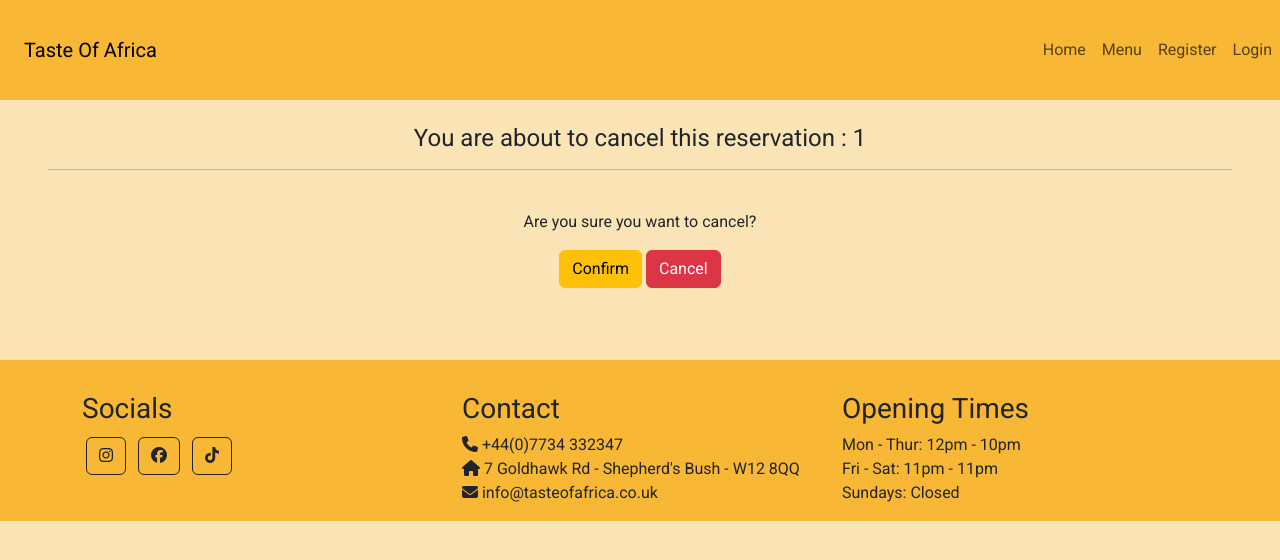
After one commit to KyrianU/taste-of-africa, a Django app: template reservation/templates/delete_reservation.html in a window 1280 px wide. The commit adds this page. Shown: the top 560 px of the page. Run offline with Django 3.2, Linux system fonts and the light colour scheme; the template is opened without the code that fills it: most values are stand-ins (such as "Sample title", 1, 10 or a date in 2020); some libraries are stand-ins or nearby versions.

Commit message:
added delete_reservation.html to the reservation app

```diff
--- /dev/null
+++ b/reservation/templates/delete_reservation.html
@@ -0,0 +1,23 @@
+{% extends 'base.html' %}
+{% load static %}
+{% block content %}
+{% load crispy_form_tags %}
+
+<div class="container-fluid text-center">
+    <div class="row m-4">
+        <div class="col-12">
+            <h4>You are about to cancel this reservation : {{ reservation.booking_id }}</h4>
+            <hr>
+        </div>
+    </div>
+    <div class="row row-text">
+        <form method="POST">{% csrf_token %}
+            <p>Are you sure you want to cancel? </p>
+                <button type="submit" class="btn btn-warning">Confirm</button>
+                <a href="{% url 'manage_reservations' %}" class="btn btn-danger">Cancel</a>
+        </form>
+    </div>
+</div>
+<br>
+
+{% endblock %}
--- a/reservation/templates/edit_reservation.html
+++ b/reservation/templates/edit_reservation.html
@@ -12,7 +12,7 @@
 
     <div class="row d-flex justify-content-center">
         <div class="col-sm-4">
-            <h4 class="text-center my-3">Reservation ID: {{ reservation.bookin_id }}</h4>
+            <h4 class="text-center my-3">Reservation ID: {{ reservation.booking_id }}</h4>
             <form method="post" class="full-form">
 
                 {% csrf_token %}
```
